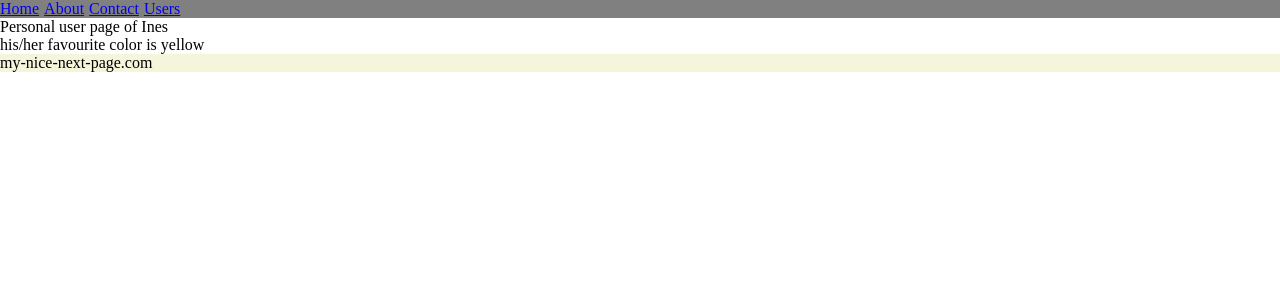
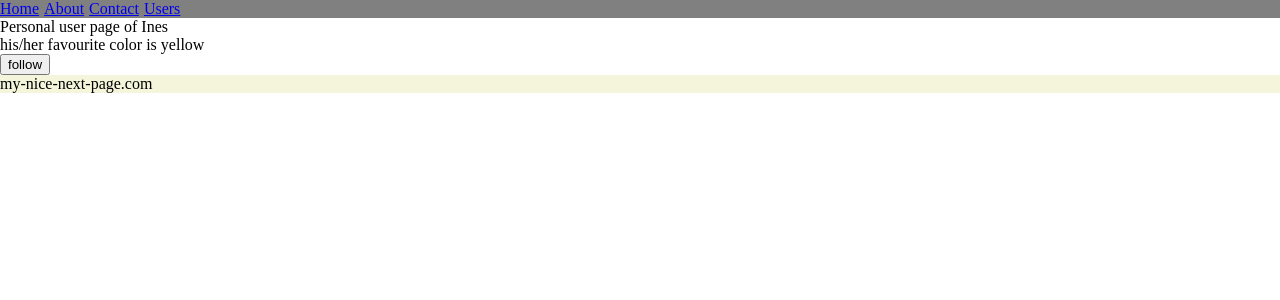
Before and after one commit to upleveled/next-js-example-sep-2021, a Next.js app: page /users/4 in a window 1280 px wide. Shown: the top 300 px of the page. Built offline with nearby package versions, Linux system fonts and the light colour scheme.

Commit message:
Add cookies and localStorage lecture content

```diff
--- a/package.json
+++ b/package.json
@@ -11,6 +11,7 @@
   "dependencies": {
     "@emotion/babel-plugin": "^11.3.0",
     "@emotion/react": "^11.4.1",
+    "js-cookie": "^3.0.1",
     "next": "11.1.2",
     "react": "17.0.2",
     "react-dom": "17.0.2",
--- a/pages/users/[userId].js
+++ b/pages/users/[userId].js
@@ -1,14 +1,44 @@
 import Head from 'next/head';
+import { useState } from 'react';
 // import { useRouter } from 'next/router';
 import Layout from '../../components/Layout';
+import { getParsedCookie, setParsedCookie } from '../../util/cookies';
 
 export default function User(props) {
   // this is to get the url query in the frontend
   // const router = useRouter();
   // const { user } = router.query;
 
-  if (typeof window !== 'undefined') {
-    console.log(window.localStorage);
+  const [following, setFollowing] = useState(
+    getParsedCookie('following') || [],
+  );
+
+  console.log(getParsedCookie('following'));
+
+  function clickHandler() {
+    // 1. check the current state of the cookie
+    const currentCookie = getParsedCookie('following');
+    // [5,7]
+
+    const isUserFollowed = currentCookie.some((id) => {
+      return id === Number(props.singleUser.id); // id that comes from the URL
+    });
+
+    let newCookie;
+    if (isUserFollowed) {
+      // remove the user
+      newCookie = currentCookie.filter(
+        (id) => id !== Number(props.singleUser.id),
+      );
+    } else {
+      // add the user
+      newCookie = [...currentCookie, Number(props.singleUser.id)];
+    }
+
+    console.log(newCookie);
+
+    setParsedCookie('following', newCookie);
+    setFollowing(newCookie);
   }
 
   return (
@@ -18,6 +48,11 @@ export default function User(props) {
       </Head>
       <div>Personal user page of {props.singleUser.name}</div>
       <div>his/her favourite color is {props.singleUser.favoriteColor}</div>
+      <button onClick={clickHandler}>
+        {following.some((id) => Number(props.singleUser.id) === id)
+          ? 'unfollow'
+          : 'follow'}
+      </button>
     </Layout>
   );
 }
--- /dev/null
+++ b/util/cookies.js
@@ -0,0 +1,13 @@
+import Cookies from 'js-cookie';
+
+export function getParsedCookie(key) {
+  try {
+    return JSON.parse(Cookies.get(key));
+  } catch (err) {
+    return undefined;
+  }
+}
+
+export function setParsedCookie(key, value) {
+  Cookies.set(key, JSON.stringify(value));
+}
--- a/util/database.js
+++ b/util/database.js
@@ -1,4 +1,4 @@
-// THIS FILE IS node.js WORKING
+// xTHIS FILE IS node.js WORKING
 
 export const users = [
   { id: '4', name: 'Ines', favoriteColor: 'yellow' },
```
Also changed, not shown: pages/index.js (+21 -4 lines), pages/users/index.js (+19 -2 lines), util/localStorage.js (added, +13 -0 lines), 1 other file (tests, documents, lock files or other folders).
